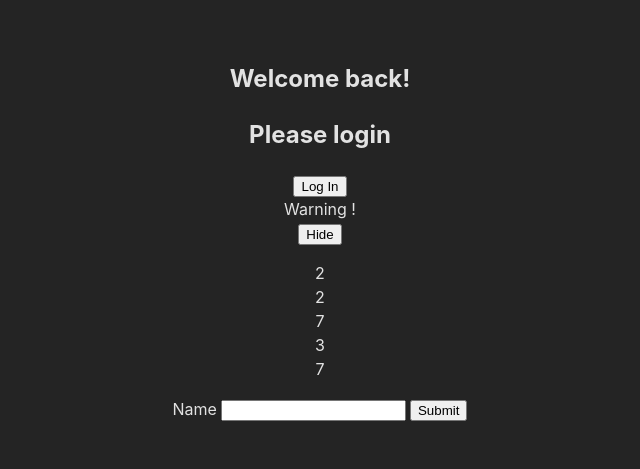
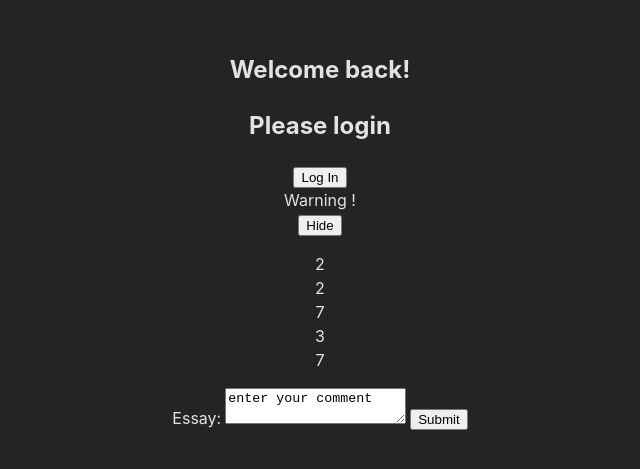
Before and after one commit to repsweet080303/react-training, a React (Vite) app in the folder vite-project-tsx/: page / in a window 1280 px wide. Shown: the part 169-638 px from the top of the page, without its empty margins (320-960 px from the left). Built offline with nearby package versions, Linux system fonts and the light colour scheme.

Commit message:
#9 change input into textarea and style it

```diff
--- a/vite-project-tsx/src/App.css
+++ b/vite-project-tsx/src/App.css
@@ -17,6 +17,7 @@ ul {
   margin: 8px auto;
 }
 
-.form-input {
+.form-input,
+.form-label {
   margin: 0 4px;
 }
--- a/vite-project-tsx/src/form/NameForm.tsx
+++ b/vite-project-tsx/src/form/NameForm.tsx
@@ -11,13 +11,12 @@ interface Props {
 class NameForm extends React.Component<{}, State> {
   constructor(props: Props) {
     super(props);
-    this.state = { value: '' };
+    this.state = { value: 'enter your comment' };
     this.handleSubmit = this.handleSubmit.bind(this);
     this.handleChange = this.handleChange.bind(this);
   }
 
-
-  handleChange(event: React.ChangeEvent<HTMLInputElement>) {
+  handleChange(event: React.ChangeEvent<HTMLTextAreaElement>) {
     console.log(this.state.value);
     this.setState({ value: event.target.value });
   }
@@ -31,13 +30,12 @@ class NameForm extends React.Component<{}, State> {
   render(): React.ReactNode {
     return (
       <form className='form' onSubmit={this.handleSubmit}>
-        <label className='form-label'>
-          Name
-          <input
-            className='form-input'
-            type='text'
+        <label>
+          Essay:
+          <textarea
+            className='form-label'
+            value={this.state.value}
             onChange={this.handleChange}
-            value={this.state.value}
           />
         </label>
         <input className='form-submit' type='submit' value='Submit' />
```
